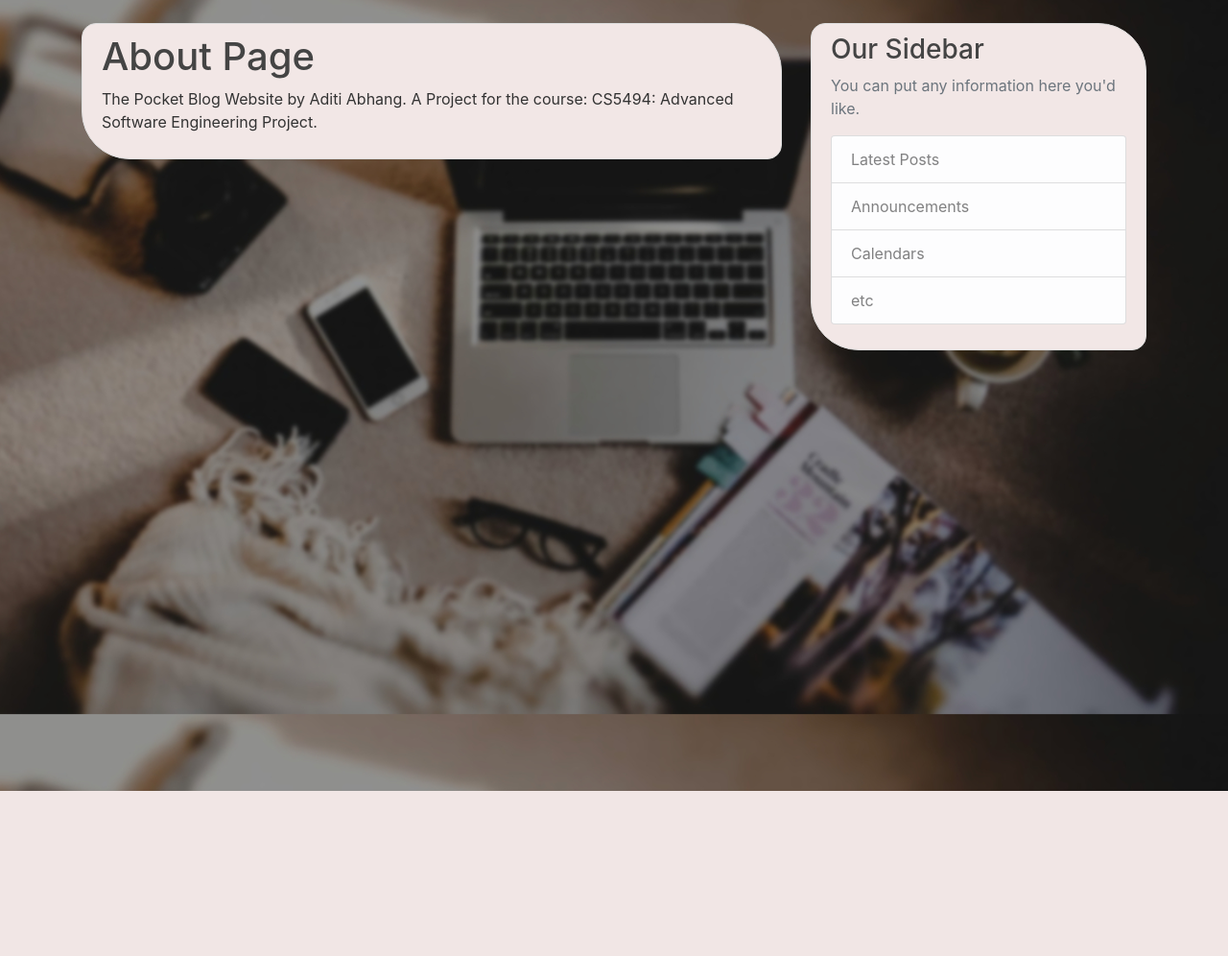
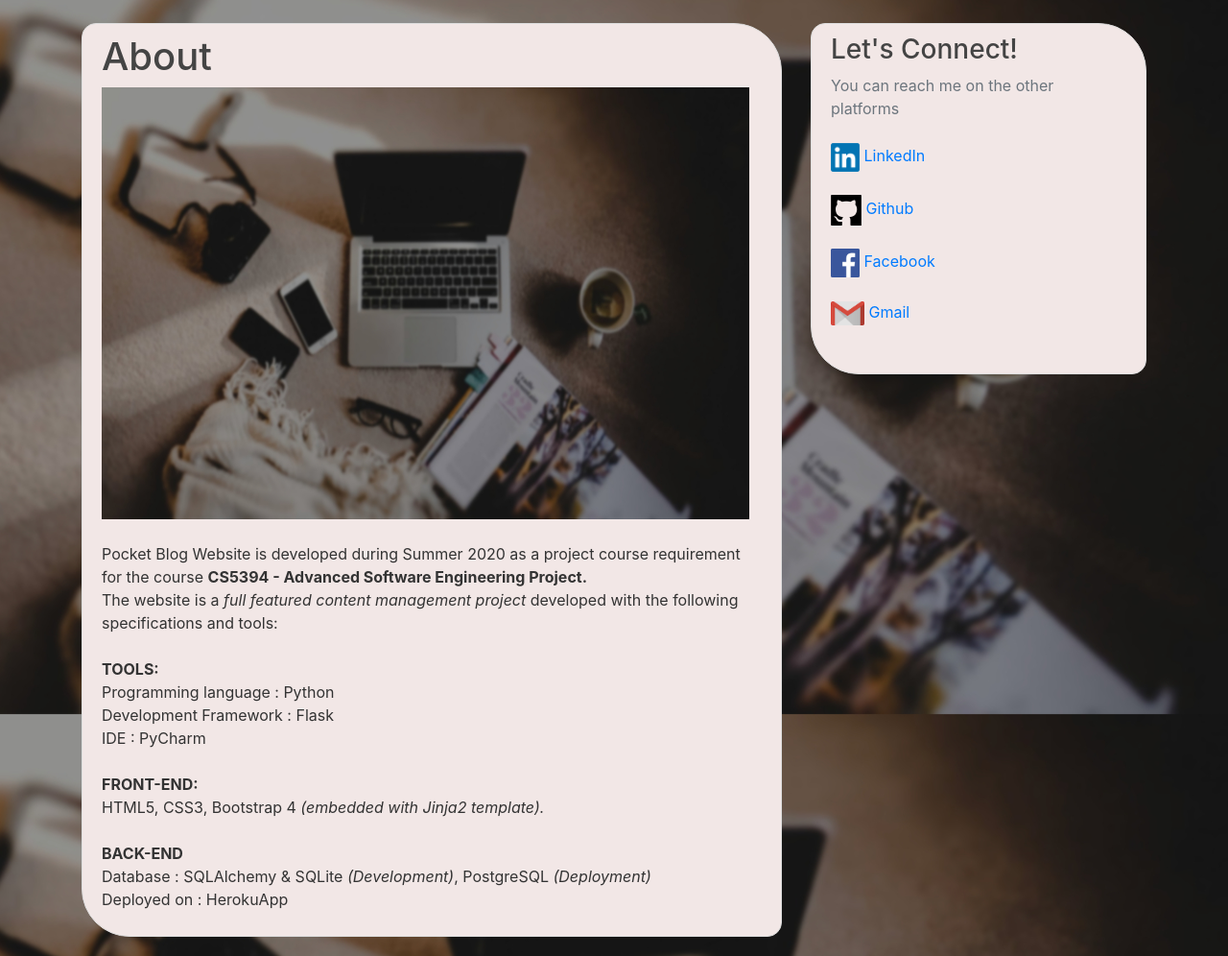
Before and after one commit to aditiabhang/Pocket_Blogging_Website, a Flask app: page /about in a window 1280 px wide. Shown: the part 56-1052 px from the top of the page at 96% size. Before the commit the page ends 880 px from the top, so only its background shows below. Run offline with Flask 2, Linux system fonts and the light colour scheme; some libraries are stand-ins or nearby versions.

Commit message:
updated contact sidebar and about page

```diff
--- a/pocket_blog/main/routes.py
+++ b/pocket_blog/main/routes.py
@@ -8,7 +8,7 @@ main = Blueprint('main', __name__)
 @main.route("/home")
 def home():
     page = request.args.get('page', 1, type=int)
-    posts = Post.query.order_by(Post.date_posted.desc()).paginate(page=page, per_page=3)
+    posts = Post.query.order_by(Post.date_posted.desc()).paginate(page=page, per_page=5)
     return render_template('home.html', posts=posts)
 
 
--- a/pocket_blog/static/main.css
+++ b/pocket_blog/static/main.css
@@ -12,6 +12,11 @@ body {
 
 h1, h2, h3, h4, h5, h6 {
   color: #444444;
+}
+
+.about_img {
+  display: block;
+  padding-right: 25px;
 }
 
 .bg-dark {
--- a/pocket_blog/templates/about.html
+++ b/pocket_blog/templates/about.html
@@ -1,11 +1,19 @@
 {% extends "layout.html" %}
 {% block content %}
     <div class="content-section">
-    <h1>About Page</h1>
-    <p> The Pocket Blog Website by Aditi Abhang.
-
-    A Project for the course:
-            CS5494: Advanced Software Engineering Project.
-    </p>
+    <h1>About</h1>
+    <img src="../static/desktopbg.jpg" width="700" height="450" alt="my work station" class="about_img"><br>
+        <p> Pocket Blog Website is developed during Summer 2020 as a project course requirement for the course <b>CS5394 - Advanced Software Engineering Project.</b><br>
+            The website is a <em>full featured content management project</em> developed with the following specifications and tools:<br>
+            <br><b>TOOLS:</b><br>
+            Programming language : Python<br>
+            Development Framework : Flask<br>
+            IDE : PyCharm<br>
+            <br><b>FRONT-END:</b><br>
+            HTML5, CSS3, Bootstrap 4 <i>(embedded with Jinja2 template).</i><br>
+            <br><b>BACK-END</b><br>
+            Database : SQLAlchemy & SQLite <i>(Development)</i>, PostgreSQL <i>(Deployment)</i><br>
+            Deployed on : HerokuApp<br>
+        </p>
     </div>
 {% endblock content %}
--- a/pocket_blog/templates/layout.html
+++ b/pocket_blog/templates/layout.html
@@ -62,15 +62,23 @@
         </div>
         <div class="col-md-4">
           <div class="content-section">
-            <h3>Our Sidebar</h3>
-            <p class='text-muted'>You can put any information here you'd like.
-              <ul class="list-group">
-                <li class="list-group-item list-group-item-light">Latest Posts</li>
-                <li class="list-group-item list-group-item-light">Announcements</li>
-                <li class="list-group-item list-group-item-light">Calendars</li>
-                <li class="list-group-item list-group-item-light">etc</li>
+            <h3>Let's Connect!</h3>
+            <p class='text-muted'>You can reach me on the other platforms<br><br>
+{#              <ul class="content-section">#}
+{#                <li class="list-group-item list-group-item-light">#}
+                <img src="../static/Images/linkedin_logo.jpg" height="30px" width="30px">
+                <a href="https://www.linkedin.com/in/aditi-abhang/">LinkedIn</a><br>
+                <br><img src="../static/Images/github_logo.jpg" height="32px" width="32px">
+                <a href="https://github.com/aditiabhang">Github</a><br>
+              <br><img src="../static/Images/fb_logo.jpg" height="30px" width="30px">
+                <a href="https://www.facebook.com/aditi.abhang/">  Facebook</a><br>
+              <br><img src="../static/Images/gmail_logo.png" height="25px" width="35px">
+                <a href="mailto:aditi.abhang91@gmail.com">Gmail</a><br><br>
+
+{#                <li class="list-group-item list-group-item-light">Calendars</li>#}
+{#                <li class="list-group-item list-group-item-light">etc</li>#}
               </ul>
-            </p>
+            </pre>
           </div>
         </div>
       </div>
```
Also changed, not shown: pocket_blog/static/Images/fb_logo.jpg (added), pocket_blog/static/Images/github_logo.jpg (added), pocket_blog/static/Images/gmail_logo.png (added), pocket_blog/static/Images/linkedin_logo.jpg (added).
